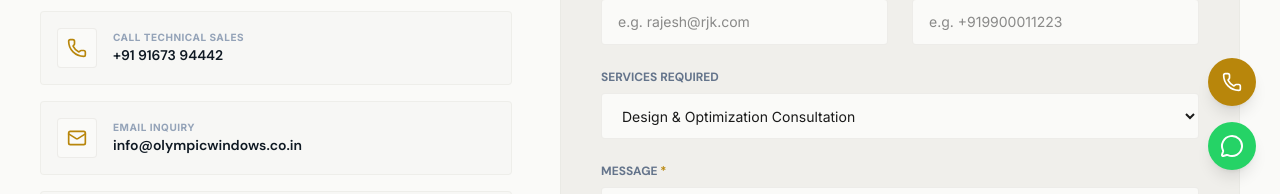
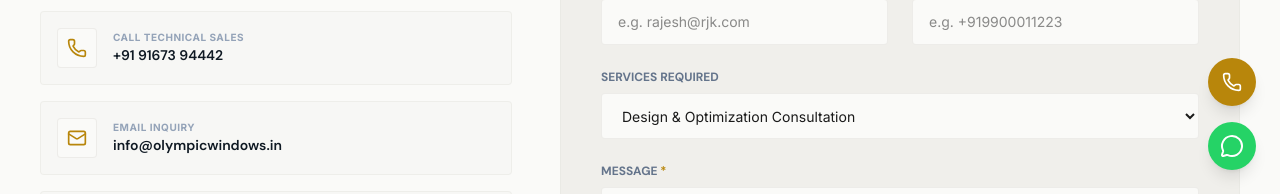
Before and after one commit to jatin-awankar/olympic-windows-pvt-ltd, a Next.js app: page /contact in a window 1280 px wide. Shown: the part 606-800 px from the top of the page. Built offline with nearby package versions, Linux system fonts and the light colour scheme.

Commit message:
refactor: enquiry email

```diff
--- a/app/contact/page.tsx
+++ b/app/contact/page.tsx
@@ -65,7 +65,7 @@ export default function Contact() {
               </a>
 
               <a
-                href="mailto:info@olympicwindows.co.in"
+                href="mailto:info@olympicwindows.in"
                 className="flex items-center space-x-4 p-4 border border-border-custom/40 rounded-sm bg-surface-alt/25 hover:border-accent/40 hover:bg-surface-alt/50 transition-all duration-200 group"
               >
                 <div className="h-10 w-10 bg-surface border border-border-custom/50 flex items-center justify-center text-accent rounded-sm shrink-0 transition-colors group-hover:bg-accent group-hover:text-white">
@@ -73,7 +73,7 @@ export default function Contact() {
                 </div>
                 <div className="flex flex-col">
                   <span className="text-[10px] uppercase font-bold text-text-muted tracking-wider">Email Inquiry</span>
-                  <span className="text-sm font-semibold text-primary font-accent">info@olympicwindows.co.in</span>
+                  <span className="text-sm font-semibold text-primary font-accent">info@olympicwindows.in</span>
                 </div>
               </a>
 
--- a/app/cookie-policy/page.tsx
+++ b/app/cookie-policy/page.tsx
@@ -94,8 +94,8 @@ export default function CookiePolicy() {
             <div className="pt-6 border-t border-border-custom/25 flex items-center space-x-3 text-sm text-text-secondary">
               <Mail className="h-4 w-4 text-accent" />
               <span>Questions? Email our compliance team at </span>
-              <a href="mailto:info@olympicwindows.co.in" className="text-accent hover:underline font-semibold font-accent">
-                info@olympicwindows.co.in
+              <a href="mailto:info@olympicwindows.in" className="text-accent hover:underline font-semibold font-accent">
+                info@olympicwindows.in
               </a>
             </div>
           </article>
--- a/app/privacy-policy/page.tsx
+++ b/app/privacy-policy/page.tsx
@@ -104,8 +104,8 @@ export default function PrivacyPolicy() {
             <div className="pt-6 border-t border-border-custom/25 flex items-center space-x-3 text-sm text-text-secondary">
               <Mail className="h-4 w-4 text-accent" />
               <span>Questions? Email our compliance team at </span>
-              <a href="mailto:info@olympicwindows.co.in" className="text-accent hover:underline font-semibold font-accent">
-                info@olympicwindows.co.in
+              <a href="mailto:info@olympicwindows.in" className="text-accent hover:underline font-semibold font-accent">
+                info@olympicwindows.in
               </a>
             </div>
           </article>
--- a/app/terms/page.tsx
+++ b/app/terms/page.tsx
@@ -89,8 +89,8 @@ export default function TermsOfService() {
             <div className="pt-6 border-t border-border-custom/25 flex items-center space-x-3 text-sm text-text-secondary">
               <Mail className="h-4 w-4 text-accent" />
               <span>Questions? Email our compliance team at </span>
-              <a href="mailto:info@olympicwindows.co.in" className="text-accent hover:underline font-semibold font-accent">
-                info@olympicwindows.co.in
+              <a href="mailto:info@olympicwindows.in" className="text-accent hover:underline font-semibold font-accent">
+                info@olympicwindows.in
               </a>
             </div>
           </article>
--- a/components/Footer.tsx
+++ b/components/Footer.tsx
@@ -165,7 +165,7 @@ export default function Footer() {
           </div>
           <div className="flex items-center space-x-3 text-sm text-text-muted">
             <Mail className="h-4 w-4 text-accent shrink-0" />
-            <a href="mailto:info@olympicwindows.co.in" className="hover:text-accent transition-colors duration-150">info@olympicwindows.co.in</a>
+            <a href="mailto:info@olympicwindows.in" className="hover:text-accent transition-colors duration-150">info@olympicwindows.in</a>
           </div>
         </div>
 
```
